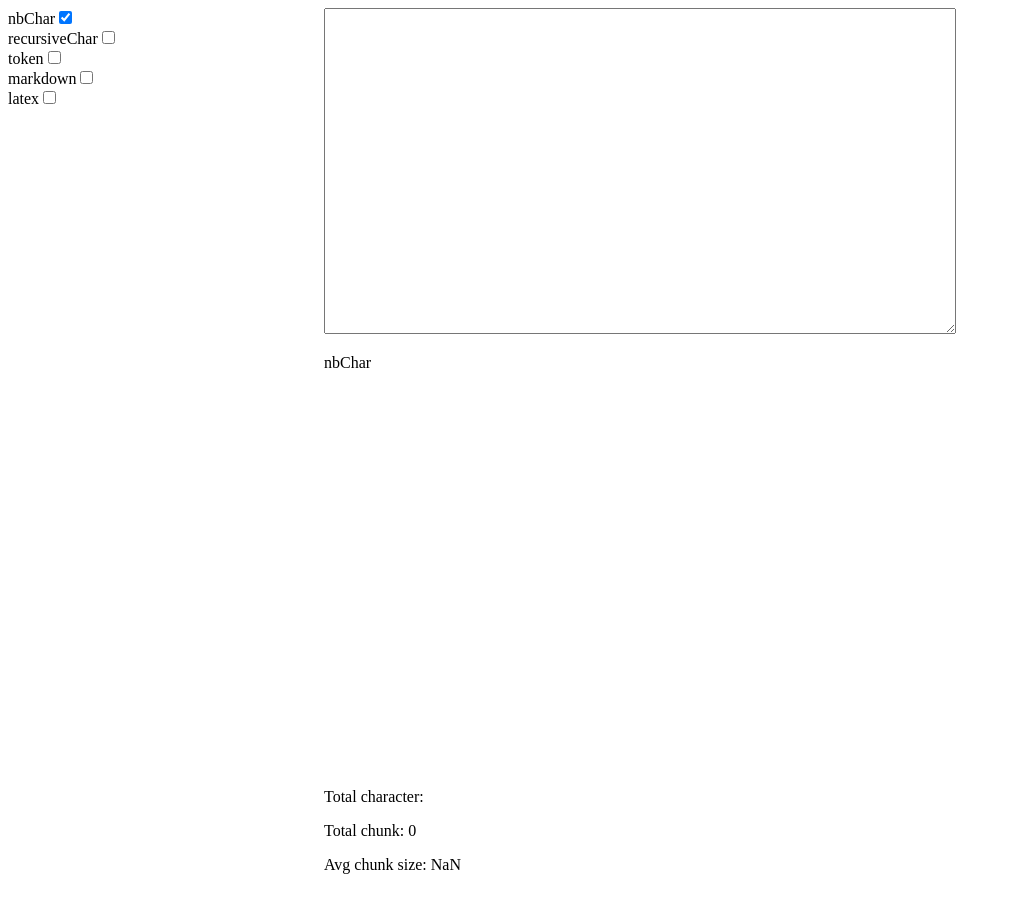
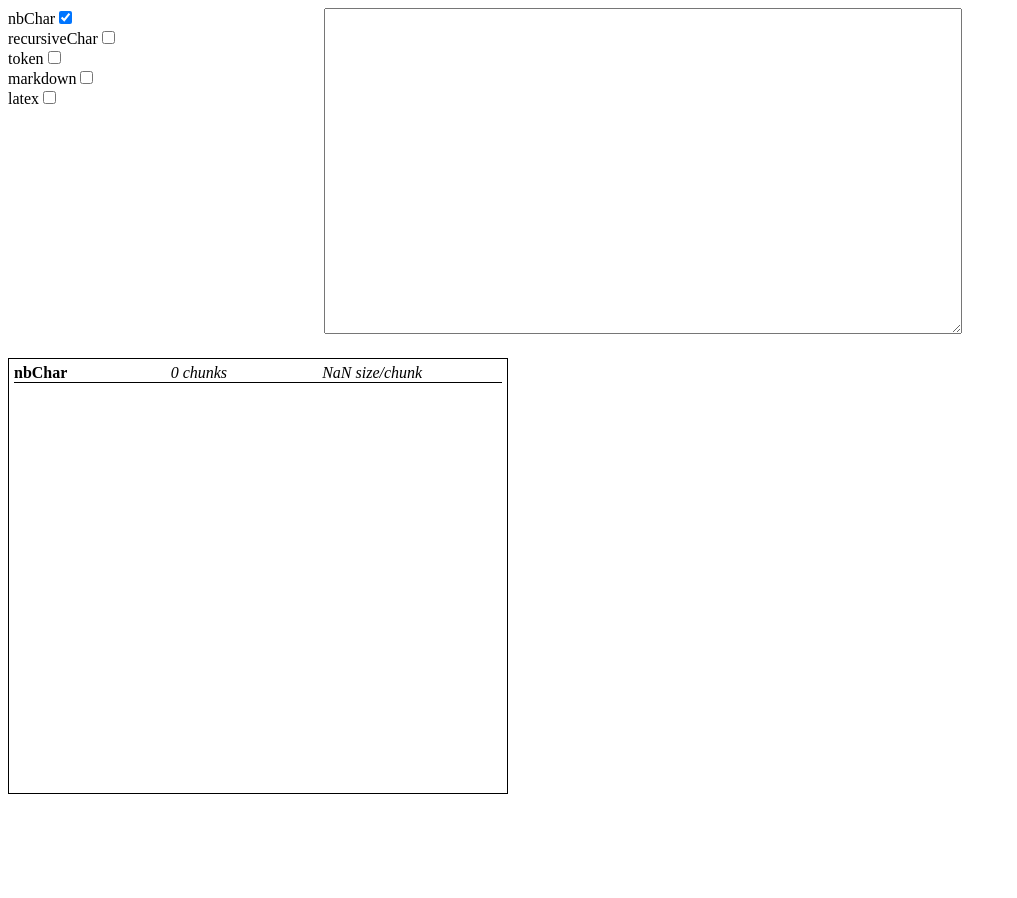
Before and after one commit to CookieGigi/ChunkComparer, a React app: page / in a window 1280 px wide. Both pictures are taken after a click on the checkbox "nbChar". Shown: the whole page, without its empty margins (0-1017 px from the left). After the commit the page ends 802 px from the top, so only its background shows below. Built offline with nearby package versions, Linux system fonts and the light colour scheme; the HTML template or start-up script is replaced by a standard one.

Commit message:
style : review style

```diff
--- a/src/App.css
+++ b/src/App.css
@@ -1,22 +1,33 @@
 .layoutContainer {
 	display: flex;
-	flex-direction: row;
+	flex-direction: column;
 	justify-content: start;
-}
-
-.mainContainer {
-	display: flex;
-	flex-direction: column;
-	width: 50%;
 	gap: 20px;
 }
 
-.sideContainer {
+.inputContainer {
+	display: flex;
+	flex-direction: row;
+	width: 100%;
+}
+
+.visualizerContainer {
+	display: flex;
+	flex-direction: column;
+	width: 100%;
+}
+
+.configContainer {
 	display: flex;
 	flex-direction: column;
 	width: 25%;
 }
 
 .textContainer {
+	width: 50%;
+}
+
+.textInput {
 	height: 40vh;
+	width: 100%;
 }
--- a/src/App.tsx
+++ b/src/App.tsx
@@ -22,13 +22,18 @@ const App = () => {
 
 	return (
 		<div className="layoutContainer">
-			<div className="sideContainer">
-				<ChunkerSelector
-					setChunkerConfigs={setChunkerConfigs}
-				></ChunkerSelector>
+			<div className="inputContainer">
+				<div className="configContainer">
+					<ChunkerSelector
+						setChunkerConfigs={setChunkerConfigs}
+					></ChunkerSelector>
+				</div>
+				<div className="textContainer">
+					<textarea className="textInput" onChange={onChange}></textarea>
+				</div>
 			</div>
-			<div className="mainContainer">
-				<textarea className="textContainer" onChange={onChange}></textarea>
+
+			<div className="visualizerContainer">
 				<VisualizersPanel
 					text={text}
 					chunkerConfigs={chunkerConfigs}
--- /dev/null
+++ b/src/components/VisualizerCard.css
@@ -0,0 +1,29 @@
+.card {
+	border: 1px black solid;
+	display: flex;
+	flex-direction: column;
+	gap: 5px;
+	padding: 5px;
+}
+
+.card-header {
+	border-bottom: 1px black solid;
+	display: flex;
+	flex-direction: row;
+	justify-content: space-between;
+	gap: 5px;
+}
+
+.card-header-title {
+	font-weight: 700;
+	width: 25%;
+}
+
+.card-header-metric {
+	font-style: italic;
+	display: flex;
+	flex-direction: row;
+	justify-content: space-around;
+	gap: 5px;
+	width: 70%;
+}
--- a/src/components/VisualizerCard.tsx
+++ b/src/components/VisualizerCard.tsx
@@ -2,6 +2,7 @@ import { useCallback, useEffect, useState } from "react";
 import type { ChunkerConfig } from "../provider/providerConfig";
 import type { Chunk } from "../types/Chunk";
 import ChunkedTextVisualizer from "./ChunkedTextVisualizer";
+import "./VisualizerCard.css";
 
 export default function VisualizerCard({
 	text,
@@ -34,21 +35,21 @@ export default function VisualizerCard({
 	return (
 		<div className="card">
 			<div className="card-header">
-				<span>{title}</span>
+				<span className="card-header-title">{title}</span>
+				<span className="card-header-metric">
+					{" "}
+					<span>{chunks.length} chunks</span>
+					<span className="card-header-metric">
+						{(
+							chunks.reduce((a, b) => a + b.text.length, 0) / chunks.length
+						).toFixed(1)}{" "}
+						size/chunk
+					</span>
+				</span>
 			</div>
 			<div className="card-body">
 				<ChunkedTextVisualizer chunks={chunks}></ChunkedTextVisualizer>
 			</div>
-			<div className="card-footer">
-				<p>Total character: {text?.length}</p>
-				<p>Total chunk: {chunks.length}</p>
-				<p>
-					Avg chunk size:{" "}
-					{(
-						chunks.reduce((a, b) => a + b.text.length, 0) / chunks.length
-					).toFixed(1)}
-				</p>
-			</div>
 		</div>
 	);
 }
--- /dev/null
+++ b/src/components/VisualizersPanel.css
@@ -0,0 +1,10 @@
+.mainContainer {
+	display: flex;
+	flex-wrap: wrap;
+	gap: 20px;
+}
+
+.cardContainer {
+	min-width: 500px;
+	width: 30%;
+}
--- a/src/components/VisualizersPanel.tsx
+++ b/src/components/VisualizersPanel.tsx
@@ -1,5 +1,6 @@
 import type { ChunkerConfig } from "../provider/providerConfig";
 import VisualizerCard from "./VisualizerCard";
+import "./VisualizersPanel.css";
 
 export default function VisualizersPanel({
 	text,
@@ -9,9 +10,9 @@ export default function VisualizersPanel({
 	chunkerConfigs: { [key: string]: ChunkerConfig } | undefined;
 }) {
 	return (
-		<div className="visualizerPanelContainer">
+		<div className="mainContainer">
 			{Object.entries(chunkerConfigs ?? {}).map(([key, value]) => (
-				<div key={key}>
+				<div key={key} className="cardContainer">
 					<VisualizerCard
 						text={text}
 						chunkerConfig={value}
```
